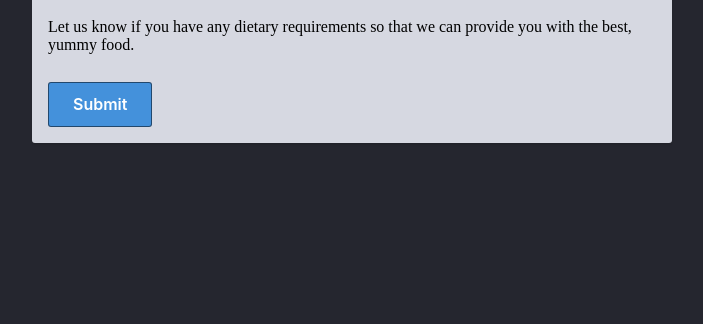
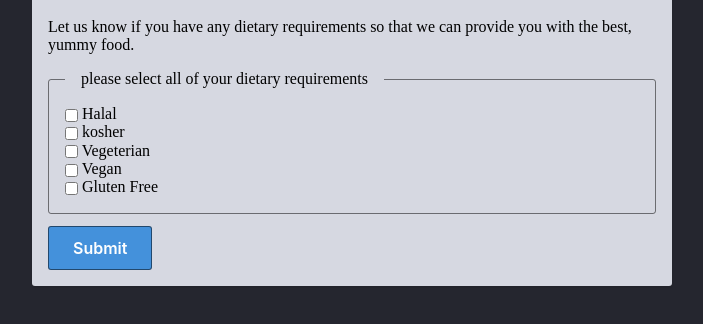
Before and after one commit to OmAiR1Kh/HTML-CSS-GIT, a website: page part-3/24-dietary/index.html in a window 1280 px wide. Shown: the part 158-482 px from the top of the page, without its empty margins (288-991 px from the left). Drawn offline with Linux system fonts and the light colour scheme.

Commit message:
complete 24-dietary exercise

```diff
--- a/part-3/24-dietary/index.html
+++ b/part-3/24-dietary/index.html
@@ -19,7 +19,34 @@
         </p>
 
         <form>
-          <!-- Your multiple choice goes here -->
+          <fieldset>
+            <legend>please select all of your dietary requirements</legend>
+
+              <label>
+                <input type="checkbox" name="halal">
+                Halal
+              </label>
+              <br>
+              <label>
+                <input type="checkbox" name="kosher">
+                kosher
+              </label>
+              <br>
+              <label>
+                <input type="checkbox" name="vegeterian">
+                Vegeterian
+              </label>
+              <br>
+              <label>
+                <input type="checkbox" name="vegan">
+                Vegan
+              </label>
+              <br>
+              <label>
+                <input type="checkbox" name="gluten free">
+                Gluten Free
+              </label>
+          </fieldset>
           <button type="submit">Submit</button>
         </form>
       </main>
```
